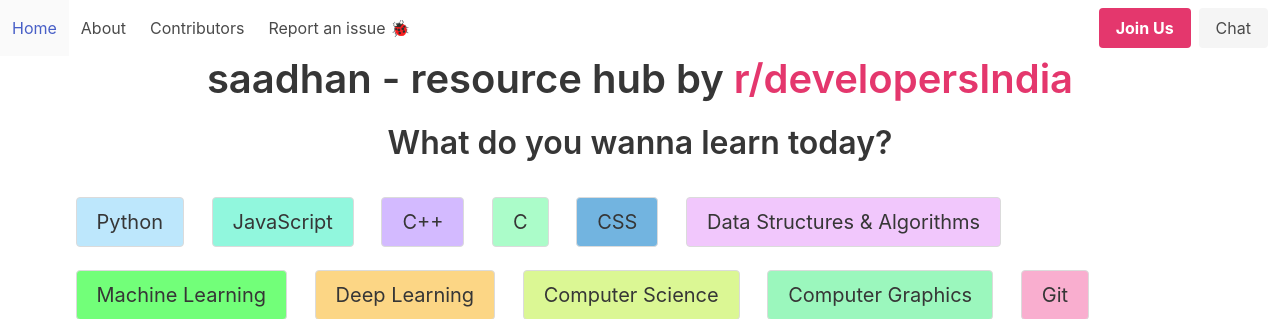
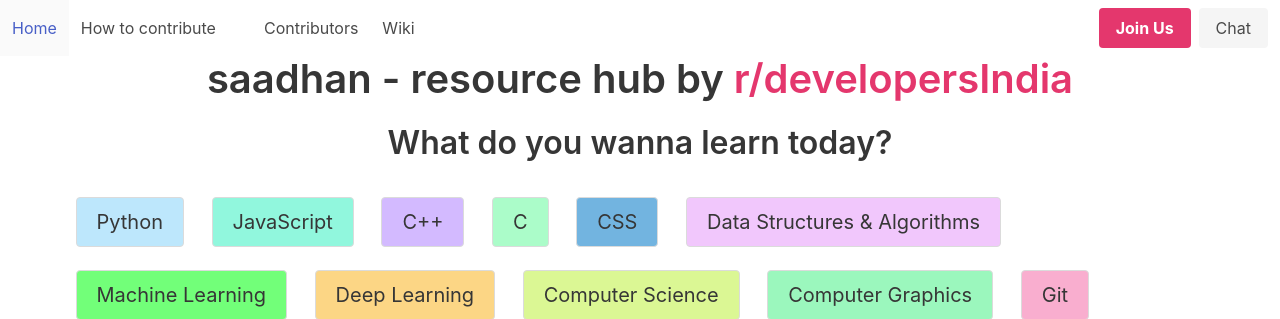
Before and after one commit to developersIndia/saadhan, a Flask app: page / in a window 1280 px wide. Shown: the top 319 px of the page. Run offline with Flask 2, Linux system fonts and the light colour scheme; some libraries are stand-ins or nearby versions.

Commit message:
add more header links

```diff
--- a/templates/base.html
+++ b/templates/base.html
@@ -44,13 +44,15 @@
           Home
         </a>
         <a href="/" class="navbar-item">
-          About
+          How to contribute
+        </a>
+        <a href="/" class="navbar-item">
         </a>
         <a href="/contributors" class="navbar-item">
           Contributors
         </a>
-        <a href="https://github.com/developersIndia/saadhan/issues/new/choose" class="navbar-item">
-          Report an issue 🐞
+        <a href="/" class="navbar-item">
+          Wiki
         </a>
       </div>
 
@@ -81,7 +83,7 @@
   <footer class="footer">
     <div class="content has-text-centered">
       <p>
-        <strong>Saadhan</strong> by <a href="https://reddit.com/r/developersIndia">r/developersIndia</a>. The source
+        <strong>Saadhan</strong> by <a href="https://developersindia.in/">r/developersIndia</a>. The source
         code is licensed
         <a href="https://github.com/developersIndia/saadhan/blob/main/LICENSE">GPL v3.0</a>. The website content
         is licensed <a href="http://creativecommons.org/licenses/by-nc-sa/4.0/">CC BY NC SA 4.0</a>.
```
